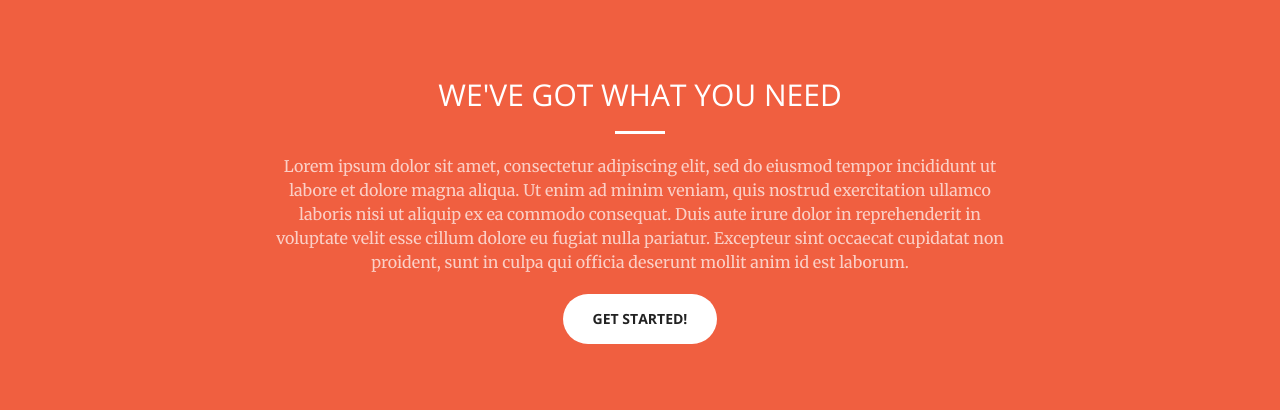
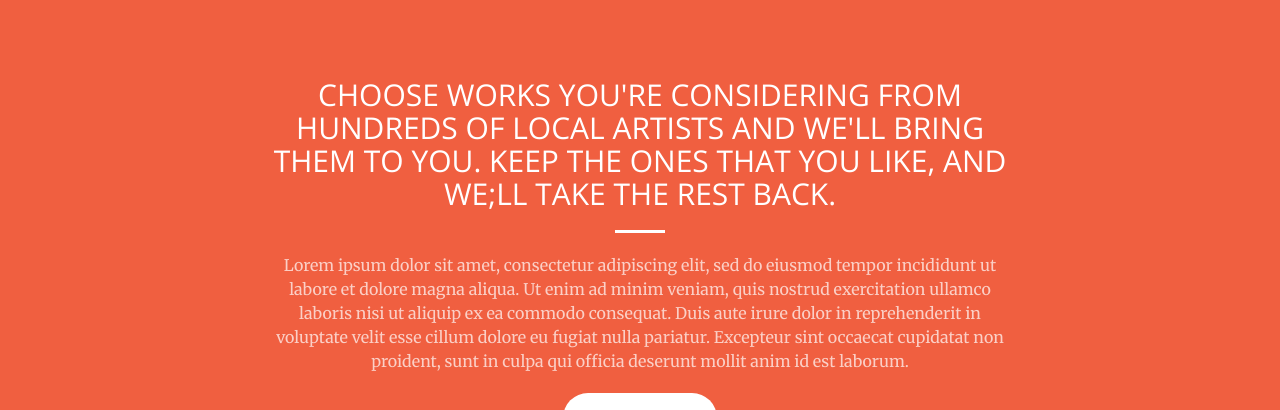
Before and after one commit to telavivart/website, a website: page index.html in a window 1280 px wide. Shown: the part 822-1232 px from the top of the page. Drawn offline with nearby package versions, Linux system fonts and the light colour scheme; a script that the page names is missing.

Commit message:
Update home.view.html

```diff
--- a/views/home.view.html
+++ b/views/home.view.html
@@ -12,7 +12,7 @@
         <div class="container">
             <div class="row">
                 <div class="col-lg-8 col-lg-offset-2 text-center">
-                    <h2 class="section-heading">We've got what you need</h2>
+                    <h2 class="section-heading">Choose works you're considering from hundreds of local artists and we'll bring them to you. Keep the ones that you like, and we;ll take the rest back.</h2>
                     <hr class="light">
                     <p class="text-faded">Lorem ipsum dolor sit amet, consectetur adipiscing elit, sed do eiusmod tempor incididunt ut labore et dolore magna aliqua. Ut enim ad minim veniam, quis nostrud exercitation ullamco laboris nisi ut aliquip ex ea commodo consequat. Duis aute irure dolor in reprehenderit in voluptate velit esse cillum dolore eu fugiat nulla pariatur. Excepteur sint occaecat cupidatat non proident, sunt in culpa qui officia deserunt mollit anim id est laborum.</p>
                     <a href="#" class="btn btn-default btn-xl">Get Started!</a>
```
